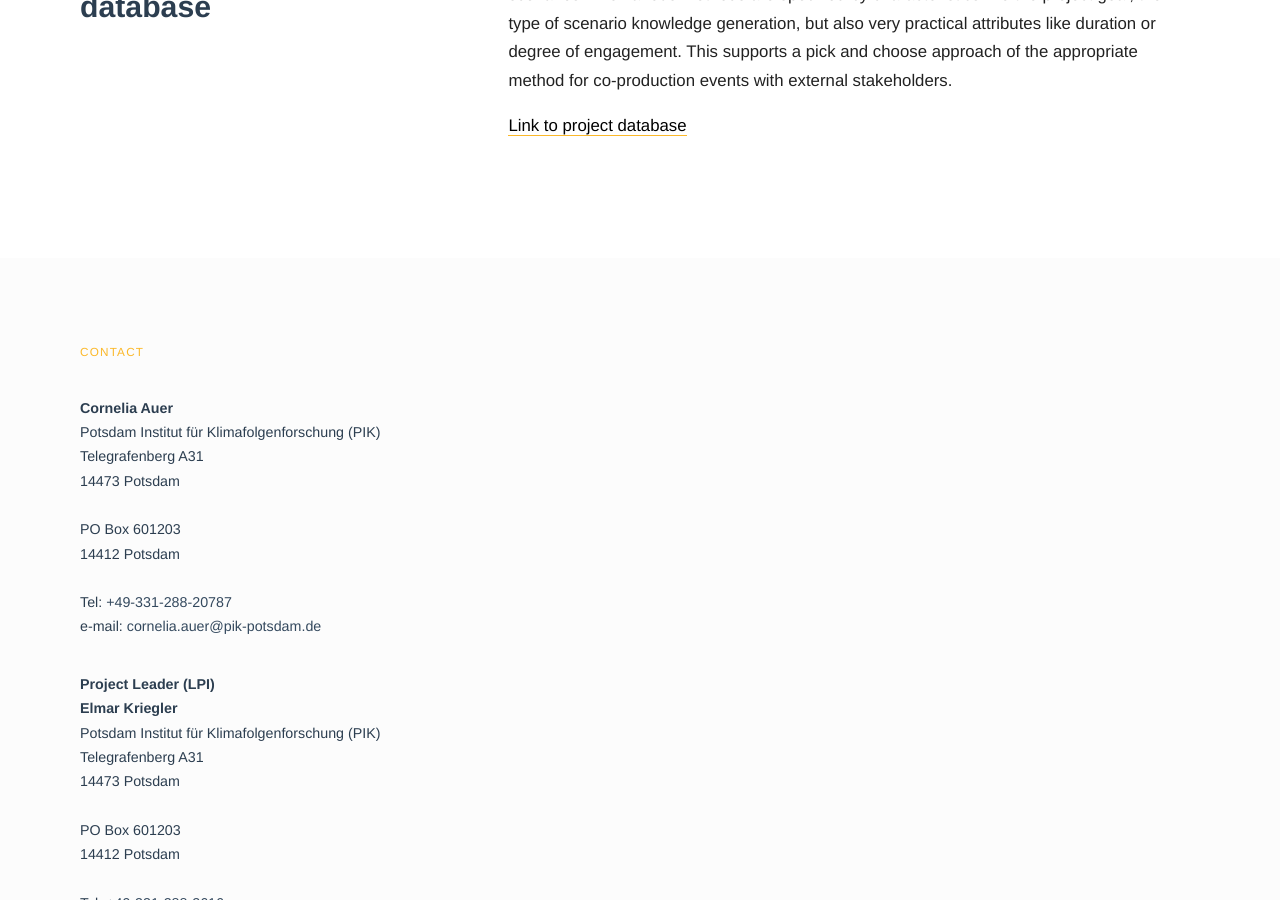
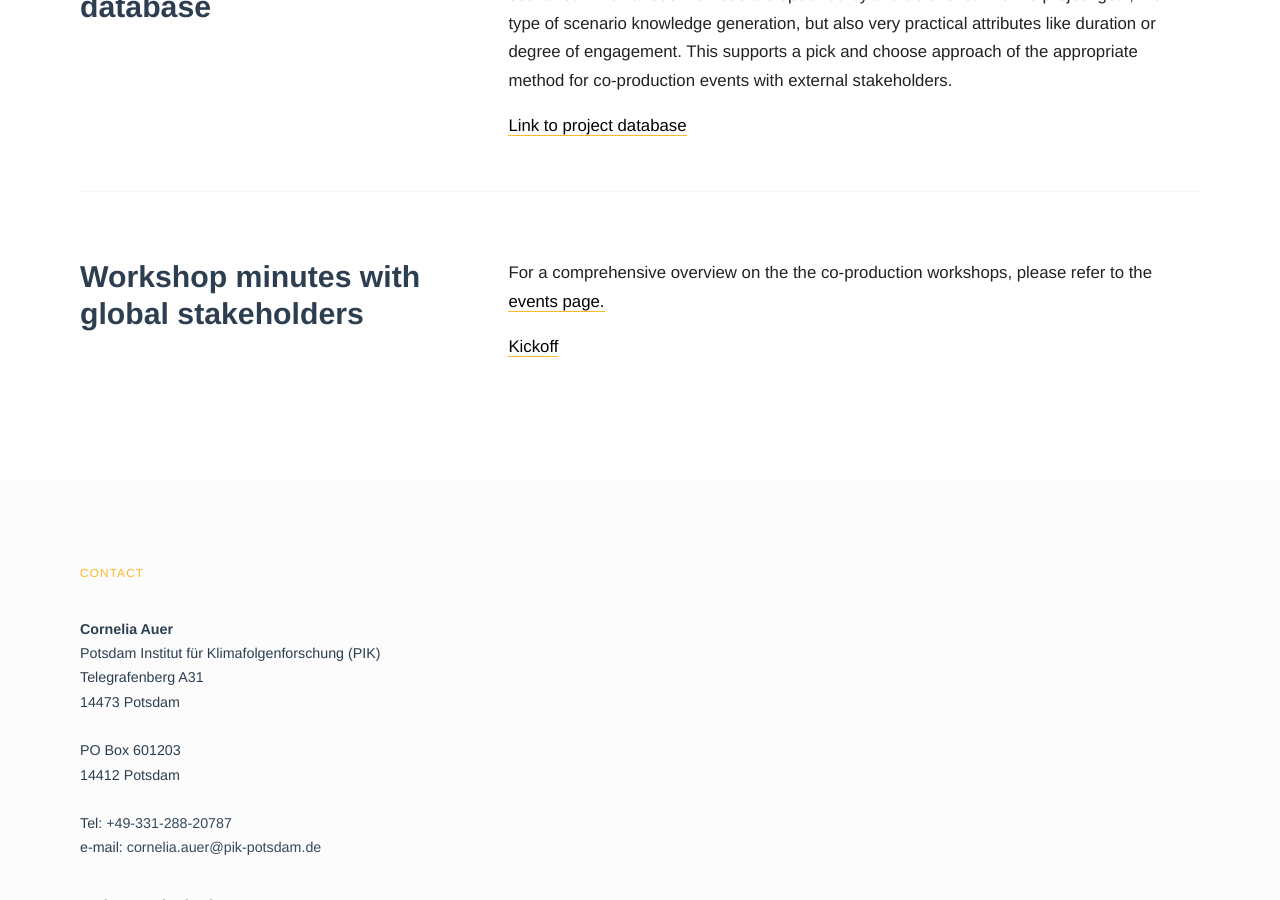
Before and after one commit to SensesProject/project-website-jekyll, a Jekyll site: the page built from results/index.html, in a window 1280 px wide and 900 px high, scrolled down 899 px. Built offline with Jekyll 4.4.1, drawn with Linux system fonts in a browser that asks for light colours; some web fonts are replaced.

Commit message:
First try minutes added

```diff
--- a/results/index.html
+++ b/results/index.html
@@ -45,4 +45,17 @@ layout: home
       </p>
     </div>
   </section>
+   <section class="column">
+    <div class="aside">
+      <h4>Workshop minutes with global stakeholders</h4>
+    </div>
+    <div class="content">
+      <p>
+        For a comprehensive overview on the the co-production workshops, please refer to the <a href="./events/"> events page.</a>
+      </p>
+      <p>
+         <a href="./../events/SENSES_KickOff_web.pdf">Kickoff</a>
+      </p>
+    </div>
+  </section>
 </section>
```
